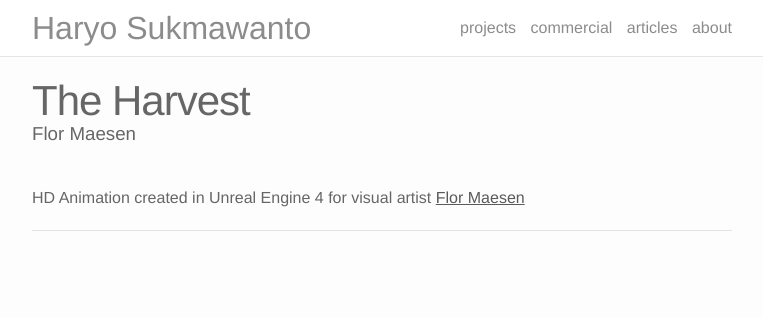
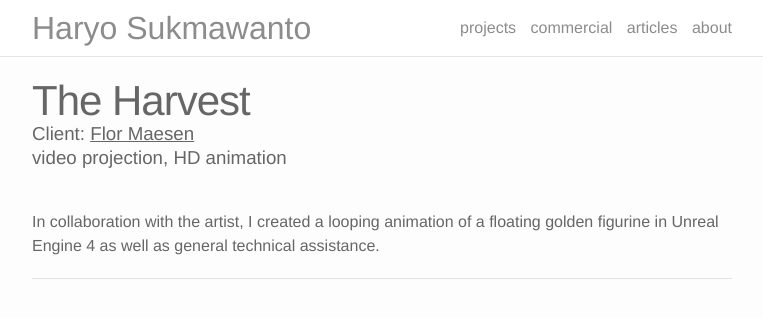
Before and after one commit to Fragrag/PersonalWebsite, a Jekyll site: the page built from _commercial/2_TheHarvest.markdown, in a window 1280 px wide. Shown: the top 318 px of the page, without its empty margins (258-1021 px from the left). Built offline with Jekyll 4.4.1, drawn with Linux system fonts in a browser that asks for light colours; nearby versions of some CDN libraries.

Commit message:
Commercial projects content added Commercial projects layout changed to match front page

```diff
--- a/_commercial/0_TheHarvest.markdown
+++ b/_commercial/2_TheHarvest.markdown
@@ -3,13 +3,14 @@ layout: commercial
 title: The Harvest
 year: 2018-2019
 client: Flor Maesen
-description:
+client_url: https://www.instagram.com/flormaesen/?hl=en
+description: video projection, HD animation
 img: /img/commercial/theharvest/190115_tded_42611.png
 offsetx: -50%
-offsety: -25%
+offsety: -0%
 ---
 
-HD Animation created in Unreal Engine 4 for visual artist <a style="text-decoration:underline" href="https://www.flormaesen.com/">Flor Maesen</a>
+In collaboration with the artist, I created a looping animation of a floating golden figurine in Unreal Engine 4 as well as general technical assistance.
 
 <hr>
 
--- a/_layouts/commercial.html
+++ b/_layouts/commercial.html
@@ -5,7 +5,7 @@ layout: default
 
   <header class="post-header">
     <h1 class="post-title">{{ page.title }}</h1>
-    <h3 class="post-description">{{ page.client }}</h5>
+    <h3 class="post-description">Client: <a style="text-decoration:underline" href="page.client_url">{{ page.client }}</a></h5>
     <h3 class="post-description">{{ page.description }}</h5>
 
   </header>
```
Also changed, not shown: _commercial/1_Torsie.markdown (added, +25 -0 lines), _commercial/3_FogOfWar.markdown (added, +23 -0 lines), commercial.md (+19 -8 lines), img/commercial/fogofwar/fogofwar.jpg (added), img/commercial/torsie/Torsie.JPG (added).
